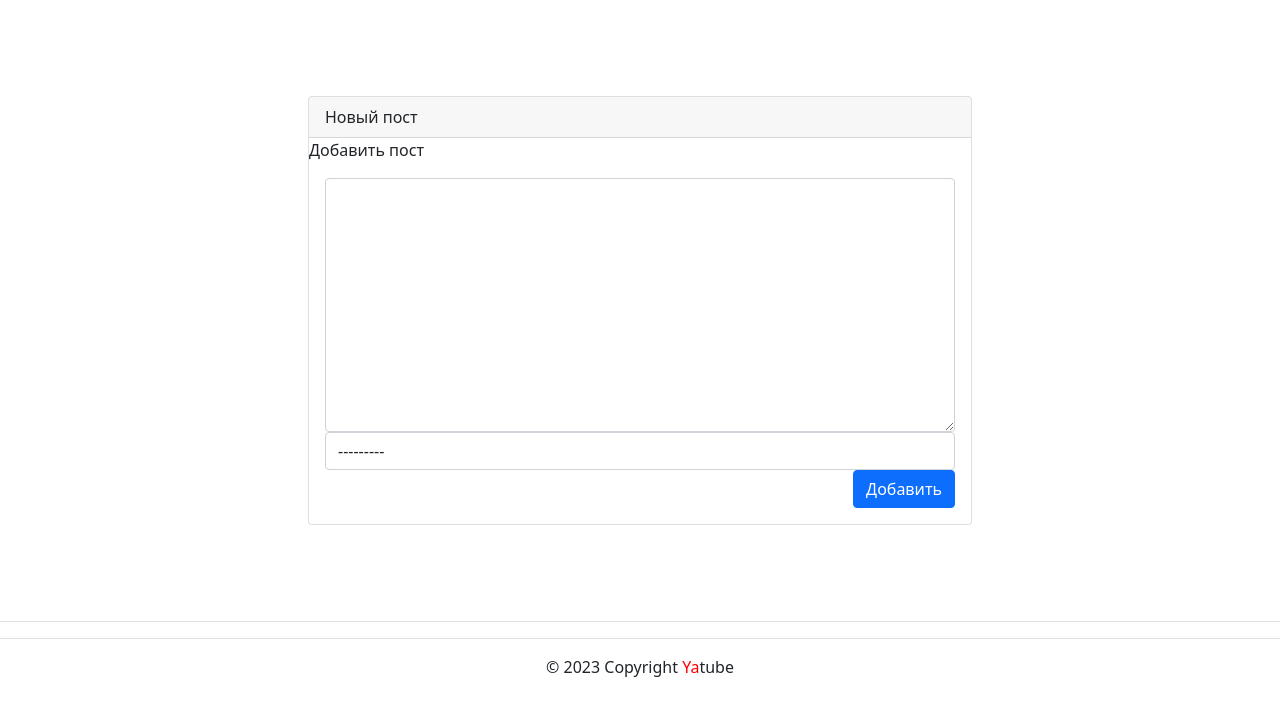
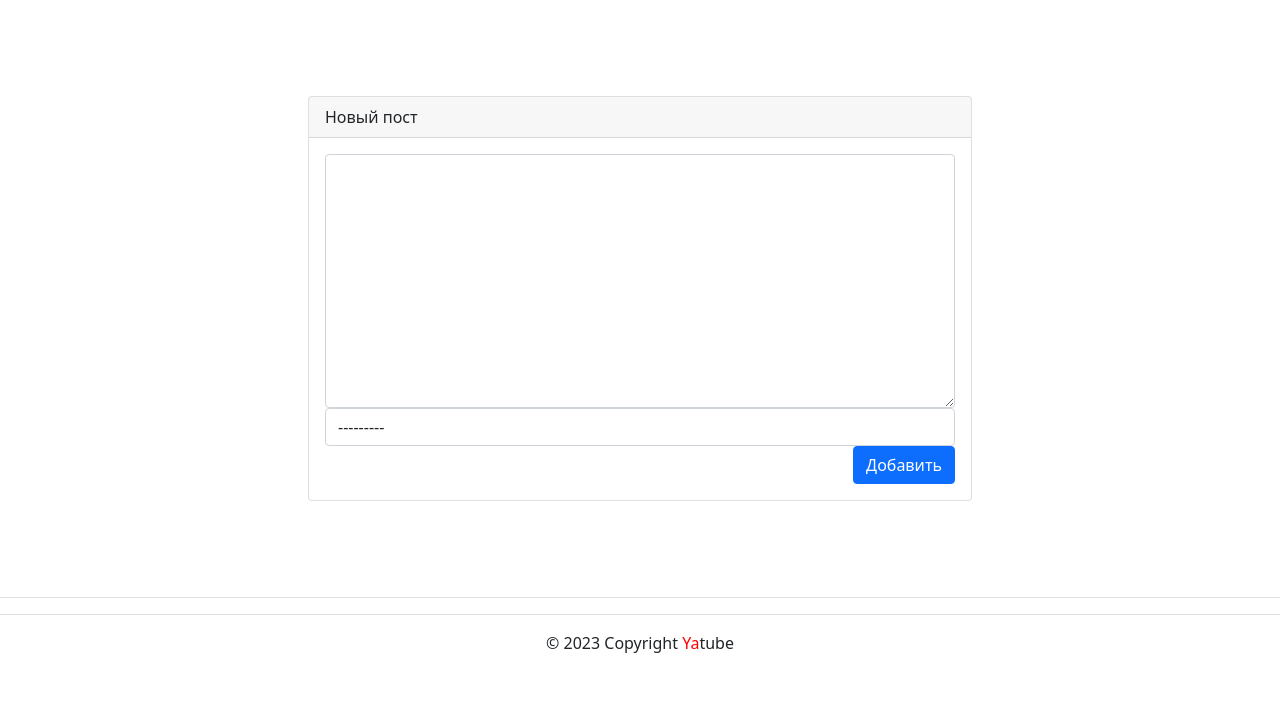
Before and after one commit to qwerty161crew/hw04_tests, a Django app: page /create/ in a window 1280 px wide. Shown: the part 56-772 px from the top of the page. Run offline with Django 3.2, Linux system fonts and the light colour scheme; the visitor is signed in with stand-in values (Sample User, id 1); data that the repository does not hold is empty; some libraries are stand-ins or nearby versions.

Commit message:
удалил лишнии строки

```diff
--- a/yatube/templates/posts/create_post.html
+++ b/yatube/templates/posts/create_post.html
@@ -20,11 +20,6 @@
               Новый пост
             {% endif %}
           </div>
-            {% if is_edit %}
-              Редактировать пост
-            {% else %}
-              Добавить пост
-            {% endif %}
           <div class="card-body">
             {% if form.errors %}
               <div class="alert alert-danger">
```
